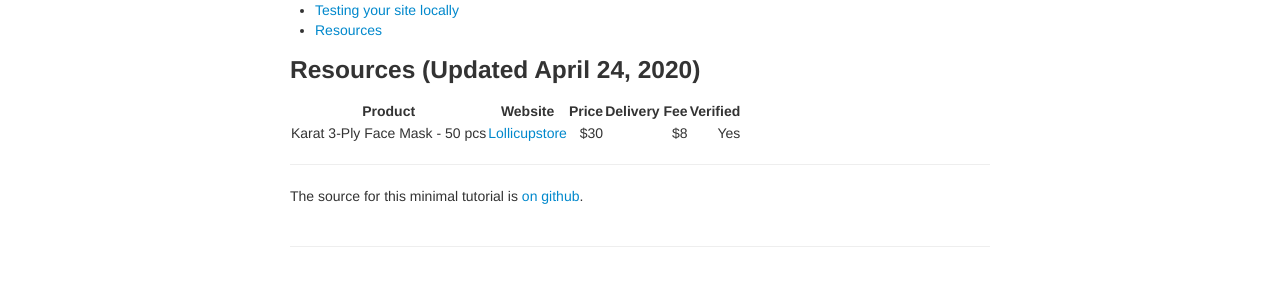
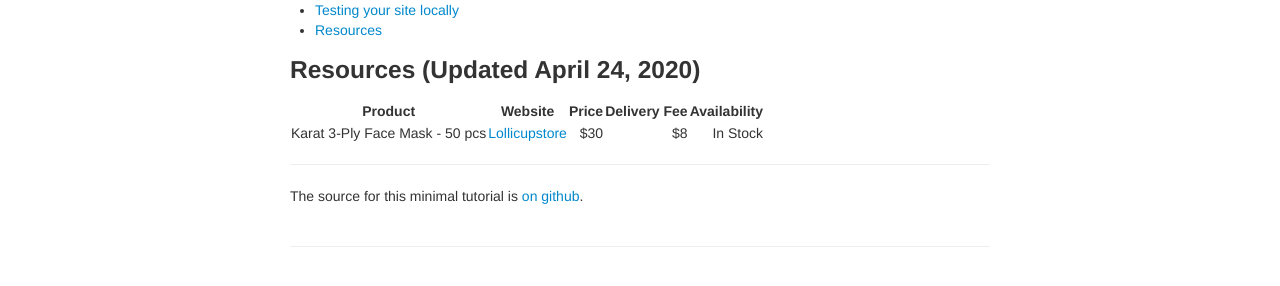
Before and after one commit to onyilam/masks, a Jekyll site: the page built from index.md, in a window 1280 px wide. Shown: the part 312-598 px from the top of the page. Built offline with Jekyll 4.4.1, drawn with Linux system fonts in a browser that asks for light colours.

Commit message:
added table

```diff
--- a/index.md
+++ b/index.md
@@ -23,9 +23,9 @@ For me, the painful aspects of making a website are
 
 ### Resources (Updated April 24, 2020)
 
-| Product  |      Website     |  Price |  Delivery Fee | Verified |
-|----------|:-------------:|------:|------:| ------:|
-| Karat 3-Ply Face Mask  - 50 pcs | [Lollicupstore](https://lollicupstore.com/karat-face-mask-with-elastic-ear-loop-50-pcs.html)  |    $30 | $8  | Yes |
+| Product  |      Website     |  Price |  Delivery Fee | Availability |
+|----------|:-------------:|----------:|----------:| --------------:|
+| Karat 3-Ply Face Mask - 50 pcs | [Lollicupstore](https://lollicupstore.com/karat-face-mask-with-elastic-ear-loop-50-pcs.html)  |    $30 | $8  | In Stock |
 
 
 ---
```
